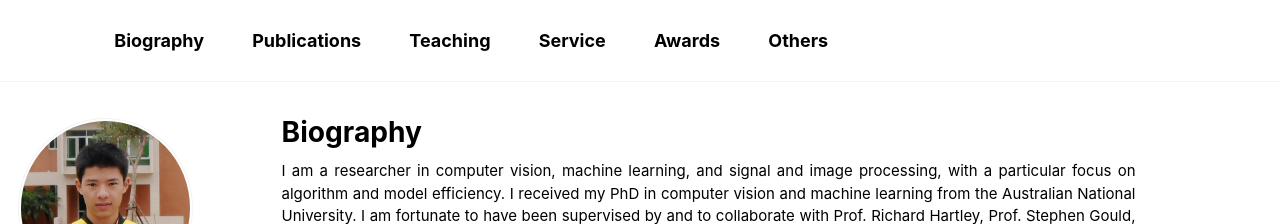
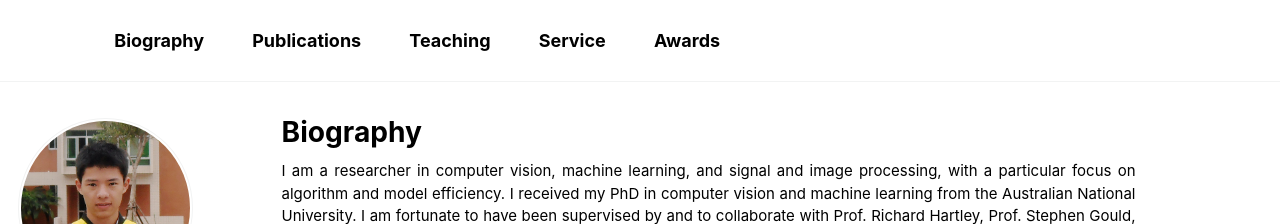
Before and after one commit to zwxu064/zwxu064.github.io, a Jekyll site: the page built from _pages/about.html, in a window 1280 px wide and 900 px high. Shown: the top 224 px of the window. Built offline with Jekyll 4.4.1, drawn with Linux system fonts in a browser that asks for light colours; some web fonts are replaced.

Commit message:
Update navigation.yml

```diff
--- a/_data/navigation.yml
+++ b/_data/navigation.yml
@@ -14,6 +14,3 @@ main:
 
   - title: "Awards"
     url: http://zwxu064.github.io/index.html#awards
-
-  - title: "Others"
-    url: http://zwxu064.github.io/index.html#others
```
